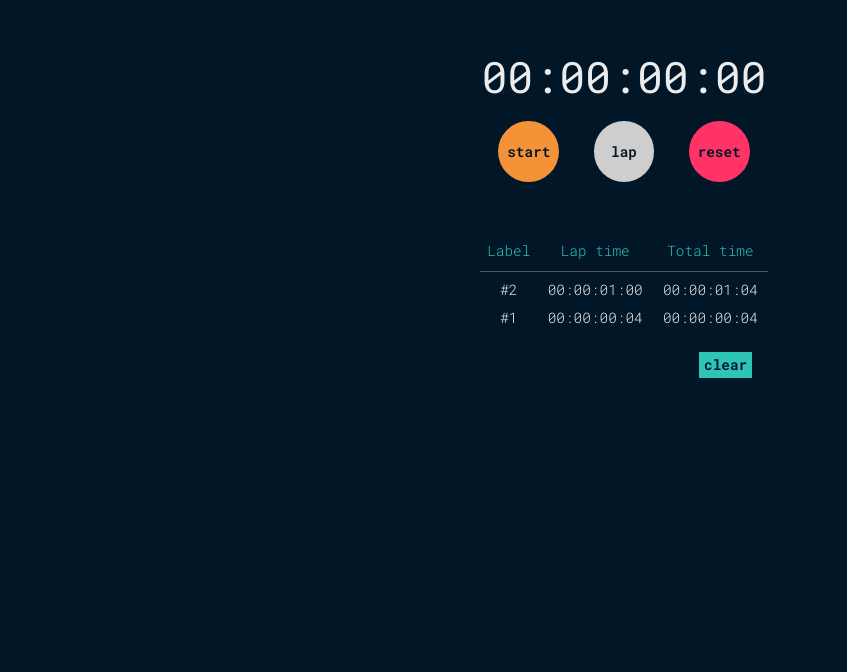
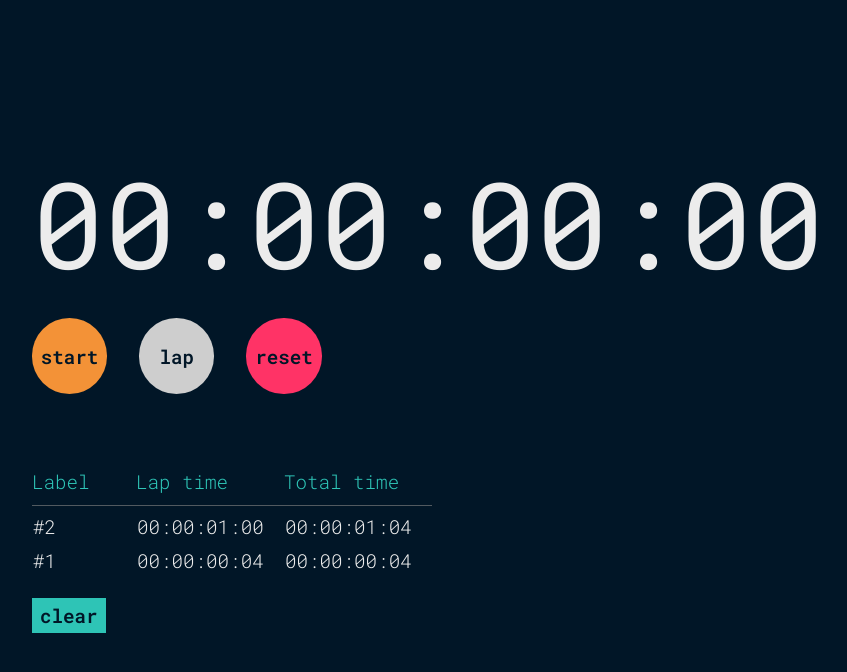
Before and after one commit to Yinuo-M/stopwatch, a React (Create React App) app: page / in a window 1280 px wide. Shown: the top 672 px of the page, without its empty margins (16-863 px from the left). Built offline with nearby package versions, Linux system fonts and the light colour scheme.

Commit message:
Improve responsiveness

```diff
--- a/src/Stopwatch.scss
+++ b/src/Stopwatch.scss
@@ -1,3 +1,16 @@
 .stopwatch {
   margin-top: 3rem;
 }
+
+@media (min-width: 700px) {
+  .stopwatch {
+    margin-left: 3rem;
+    margin-top: 0;
+  }
+}
+
+@media (min-width: 1400px) {
+  .stopwatch {
+    margin-left: 15rem;
+  }
+}
--- a/src/common/Button.js
+++ b/src/common/Button.js
@@ -2,14 +2,12 @@ import "./Button.scss";
 
 export default function Button(props) {
   return (
-    <div className={`button ${props.className}`}>
     <button
       type="button"
-        className="button__elem"
+      className={`button__elem ${props.className}`}
       onClick={props.handleClick}
     >
       {props.text}
     </button>
-    </div>
   );
 }
--- a/src/common/ControlsButton.scss
+++ b/src/common/ControlsButton.scss
@@ -1,4 +1,4 @@
-.controls__button .button__elem {
+.controls__button {
   height: 3.8rem;
   width: 3.8rem;
   border-radius: 50%;
@@ -7,9 +7,10 @@
   color: var(--black);
   font: var(--button);
   transition: background-color 0.1s ease-out;
+  margin: 0 0.8rem;
 }
 
-.controls__button--gray .button__elem {
+.controls__button--gray {
   background: var(--gray);
 
   &:hover,
@@ -18,7 +19,7 @@
   }
 }
 
-.controls__button--red .button__elem {
+.controls__button--red {
   background: var(--red);
 
   &:hover,
@@ -27,7 +28,7 @@
   }
 }
 
-.controls__button--yellow .button__elem {
+.controls__button--yellow {
   background: var(--yellow);
 
   &:hover,
@@ -35,3 +36,18 @@
     background: var(--dark-yellow);
   }
 }
+
+@media (min-width: 400px) {
+  .controls__button {
+    margin: 0 1.2rem;
+  }
+}
+
+@media (min-width: 700px) {
+  .controls__button {
+    height: 4.7rem;
+    width: 4.7rem;
+    margin: 0 2rem 0 0;
+    --button: 600 1.2rem var(--font);
+  }
+}
--- a/src/common/LapButton.scss
+++ b/src/common/LapButton.scss
@@ -1,16 +1,11 @@
 .lap__button {
-  display: flex;
-  justify-content: flex-end;
-  padding: 1.5rem 1rem;
-}
-
-.lap__button .button__elem {
   border: none;
   color: var(--black);
   font: var(--table);
   font-weight: 600;
   background: var(--green);
   padding: 0.2rem 0.3rem;
+  margin: 1.5rem;
   transition: background-color 0.1s ease-out;
 
   &:hover,
@@ -18,3 +13,10 @@
     background: var(--dark-green);
   }
 }
+
+@media (min-width: 700px) {
+  .lap__button {
+    margin-left: 0;
+    padding: 0.3rem 0.5rem;
+  }
+}
--- a/src/controls/Controls.scss
+++ b/src/controls/Controls.scss
@@ -1,5 +1,11 @@
 .controls {
   display: flex;
-  justify-content: space-evenly;
+  justify-content: center;
   align-items: center;
 }
+
+@media (min-width: 700px) {
+  .controls {
+    justify-content: flex-start;
+  }
+}
--- a/src/index.scss
+++ b/src/index.scss
@@ -27,3 +27,10 @@ body {
   align-items: flex-start;
   overflow: hidden;
 }
+
+@media (min-width: 700px) {
+  body {
+    justify-content: flex-start;
+    align-items: center;
+  }
+}
--- a/src/lap-table/LapTable.scss
+++ b/src/lap-table/LapTable.scss
@@ -1,5 +1,10 @@
 .lap {
   margin: 3rem 1rem 0 1rem;
+  display: flex;
+  flex-direction: column;
+  justify-content: center;
+  align-items: center;
+  text-align: center;
 }
 
 .lap__table {
@@ -39,3 +44,34 @@
 .lap__td {
   padding-top: 0.5rem;
 }
+
+@media (min-width: 530px) {
+  .lap {
+    margin-top: 4rem;
+  }
+}
+
+@media (min-width: 700px) {
+  .lap {
+    align-items: flex-start;
+    margin-left: 0;
+    text-align: left;
+    --table: 300 1.2rem var(--font);
+  }
+
+  .lap__table {
+    min-width: 25rem;
+  }
+
+  .lap__th--label {
+    width: 26%;
+  }
+
+  .lap__th--lap-time {
+    width: 37%;
+  }
+
+  .lap__th--total-time {
+    width: 37%;
+  }
+}
--- a/src/lap-table/TableRow.scss
+++ b/src/lap-table/TableRow.scss
@@ -1,4 +1,3 @@
 .lap__tr {
   color: var(--white);
-  text-align: center;
 }
--- a/src/timer/Timer.scss
+++ b/src/timer/Timer.scss
@@ -4,3 +4,28 @@
   margin: 0 0 1rem 0;
   text-align: center;
 }
+
+@media (min-width: 400px) {
+  .timer {
+    --timer: 3.5rem var(--font);
+  }
+}
+
+@media (min-width: 530px) {
+  .timer {
+    --timer: 4.5rem var(--font);
+  }
+}
+
+
+@media (min-width: 700px) {
+  .timer {
+    --timer: 5.5rem var(--font);
+  }
+}
+
+@media (min-width: 900px) {
+  .timer {
+    --timer: 7.5rem var(--font);
+  }
+}
```
Lines whose indentation alone changed are shown as unchanged.
